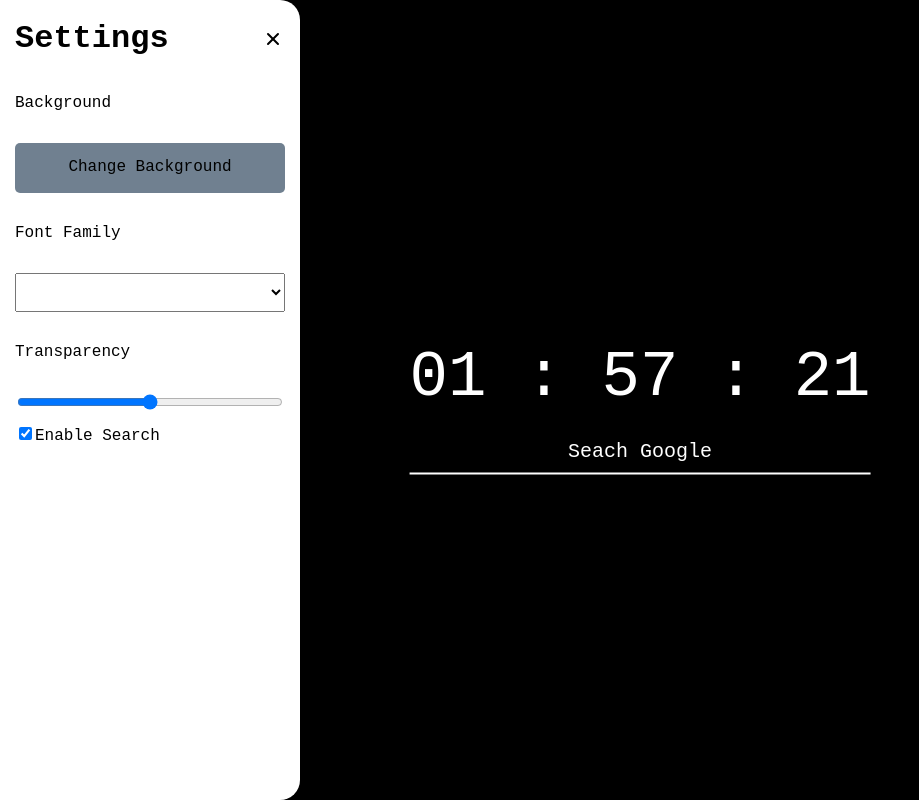
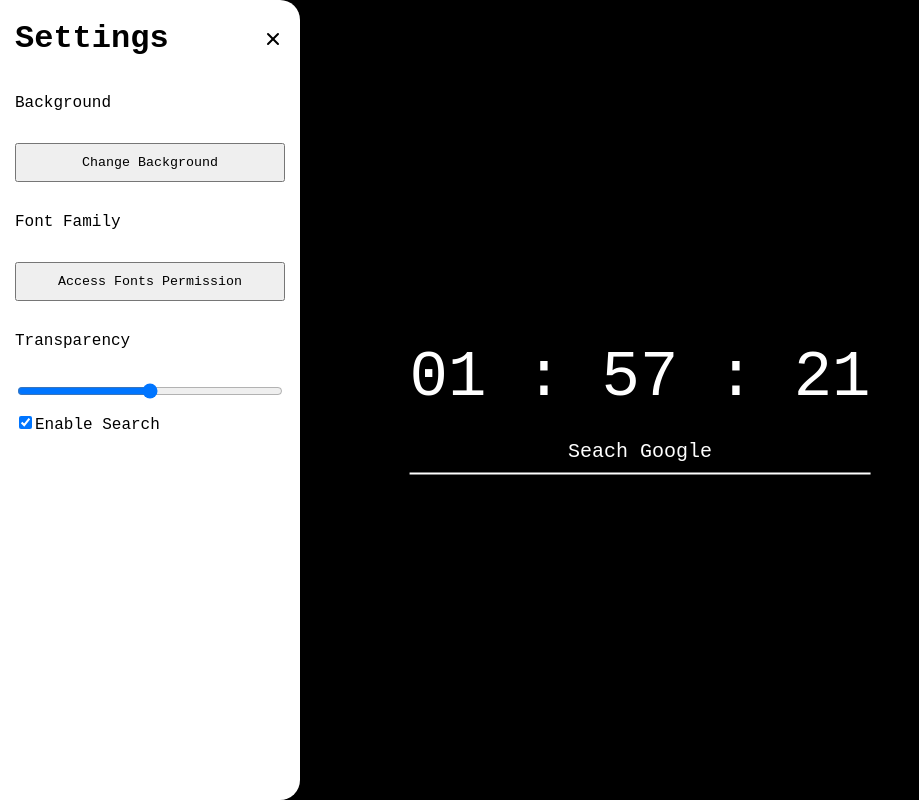
Before and after one commit to WilliamM163/chrome_homescreen, a React (Vite) app: page /settings in a window 1280 px wide. Shown: the whole page, without its empty margins (0-919 px from the left). Built offline with nearby package versions, Linux system fonts and the light colour scheme.

Commit message:
Improved Styling

```diff
--- a/src/components/change_background.jsx
+++ b/src/components/change_background.jsx
@@ -9,10 +9,10 @@ function ChangeBackground() {
     }
 
     return (
-        <div className={styles.upload_background_wrapper}>
-            <input type="file" accept="image/png image/jpeg" ref={button} />
-            <span onClick={onClick}>Change Background</span>
-        </div>
+        <>
+            <input type="file" accept="image/png image/jpeg" ref={button} className={styles.select_file_hidden} />
+            <button onClick={onClick} className={styles.select_file_button}>Change Background</button>
+        </>
     )
 }
 
--- a/src/components/select_fonts.jsx
+++ b/src/components/select_fonts.jsx
@@ -3,6 +3,7 @@ import { useState, useEffect } from 'react'
 import styles from './settings.module.css'
 
 function SelectFonts() {
+    const [permission, setPermission] = useState(false);
     const [fonts, setFonts] = useState([])
 
     const addFontsToList = () => {
@@ -18,17 +19,21 @@ function SelectFonts() {
     //     We need to add selectedFont to local storage, then update the UI
     }
 
-    useEffect(() => {
+    const getPermission = () => {
         window.queryLocalFonts().then(
             (value) => {
                 setFonts(value)
+                setPermission(true)
             },
             (error) => {
                 console.error(error)
             }
         )
-    }, [])
+    }
 
+    if (!permission) {
+        return <button onClick={getPermission} className={styles.font_picker}>Access Fonts Permission</button>
+    }
     return (
         <select name="fonts" id="fonts" className={styles.font_picker} onChange={onChange} >
             {addFontsToList()}
--- a/src/components/settings.module.css
+++ b/src/components/settings.module.css
@@ -24,6 +24,10 @@
     justify-content: space-between;
 }
 
+.title_bar img {
+    cursor: pointer;
+}
+
 .title_bar h1 {
     margin: 0;
 }
@@ -37,26 +41,14 @@
     padding: 10px;
 }
 
-.upload_background_wrapper {
-    position: relative;
-    width: 100%;
-    height: 50px;
 
+.select_file_hidden {
+    /* The default selector */
+    visibility: hidden;
+    display: none;
 }
 
-.upload_background_wrapper input[type=file] {
-    visibility: hidden;
+.select_file_button {
+    /* The changed selector */
+    padding: 10px;
 }
-
-.upload_background_wrapper span {
-    position: absolute;
-    top: 0;
-    left: 0;
-    width: 100%;
-    height: 100%;
-    background-color: slategrey;
-    color: black;
-    border-radius: 5px;
-    text-align: center;
-    cursor: pointer;
-}
--- a/src/home.module.css
+++ b/src/home.module.css
@@ -14,6 +14,7 @@
     top: 0;
     left: 0;
     margin: 20px;
+    cursor: pointer;
 }
 
 .clock {
```
